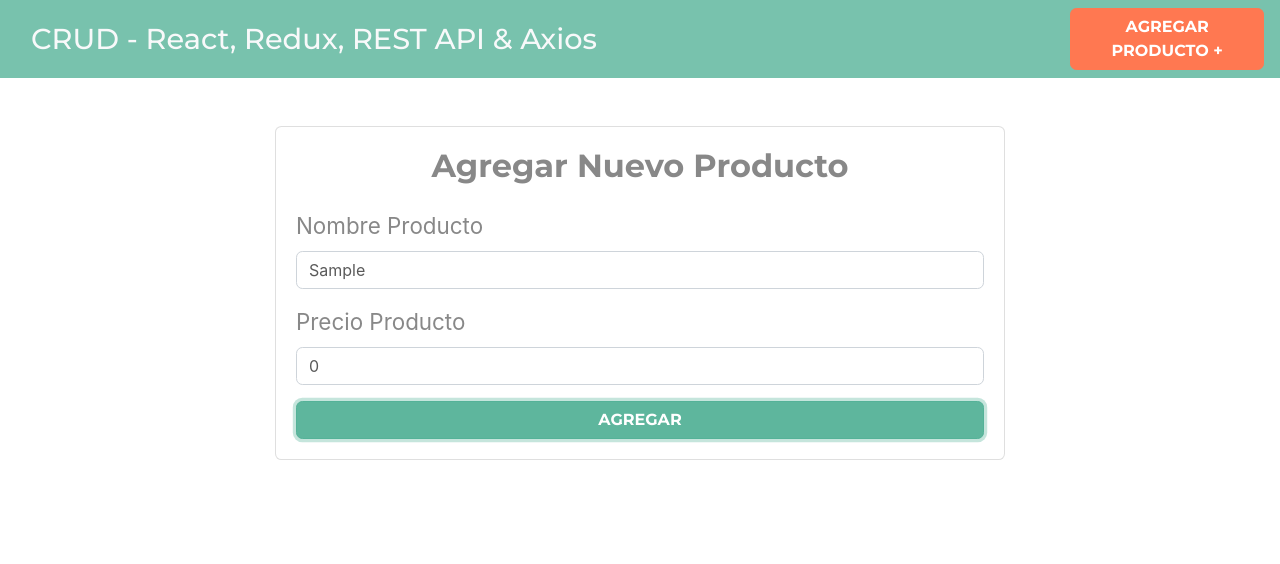
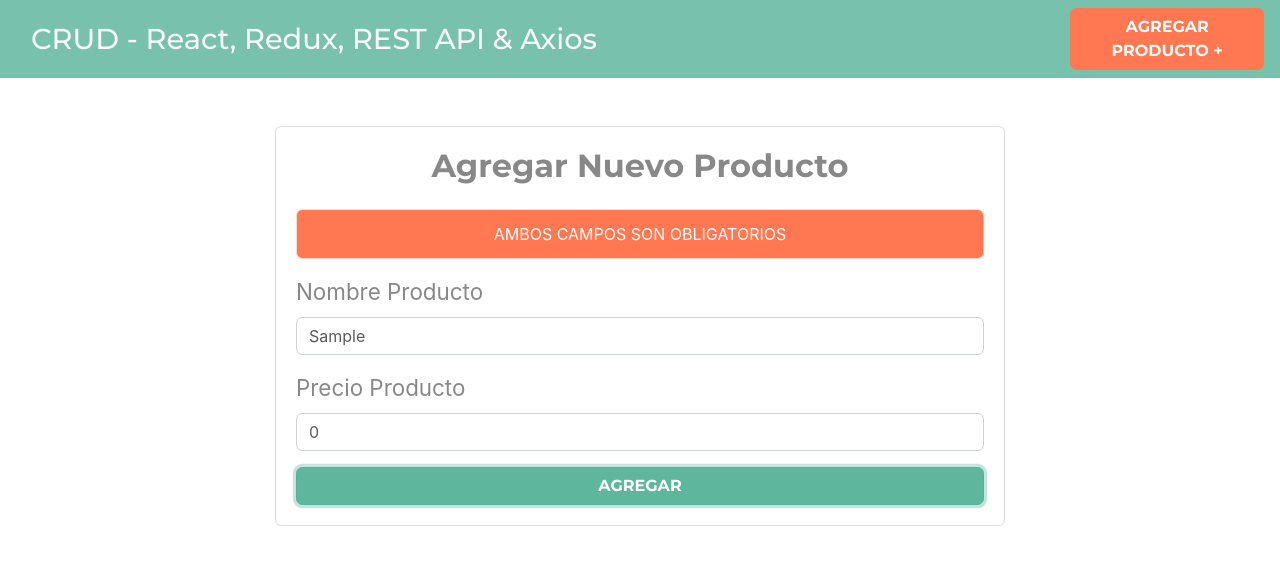
Before and after one commit to AlexanderAyra/React-Readux-React_Router_DOM, a React (Create React App) app: page /productos/nuevo in a window 1280 px wide. Both pictures are taken after typing "Sample" into the empty fields and a click on the button "AGREGAR". Shown: the top 564 px of the page. Built offline with nearby package versions, Linux system fonts and the light colour scheme.

Commit message:
Mostrando las Alertas

```diff
--- a/src/components/NuevoProducto.jsx
+++ b/src/components/NuevoProducto.jsx
@@ -14,6 +14,7 @@
 
   const cargando = useSelector((state) => state.productos.loading)
   const error = useSelector((state) => state.productos.error)
+  const alerta = useSelector((state) => state.alerta.alerta)
 
   const agregarProducto = (producto) => dispatch(crearNuevoProductoAction(producto))
 
@@ -50,6 +51,7 @@
             <h2 className='text-center mb-4 font-weight-bold'>
               Agregar Nuevo Producto
             </h2>
+            {alerta ? <p className={alerta.classes}>{alerta.msg}</p> : null }
             <form
               onSubmit={submitNuevoProducto}
             >
```
